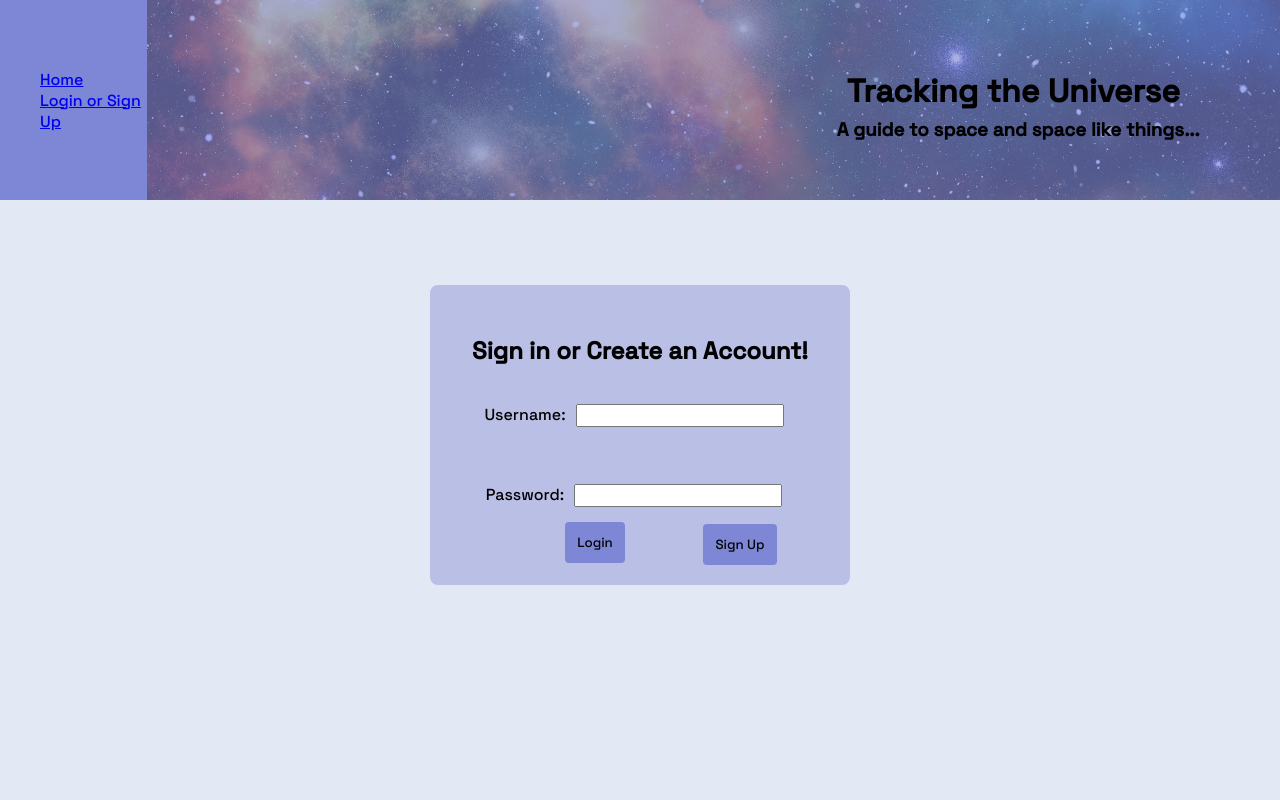
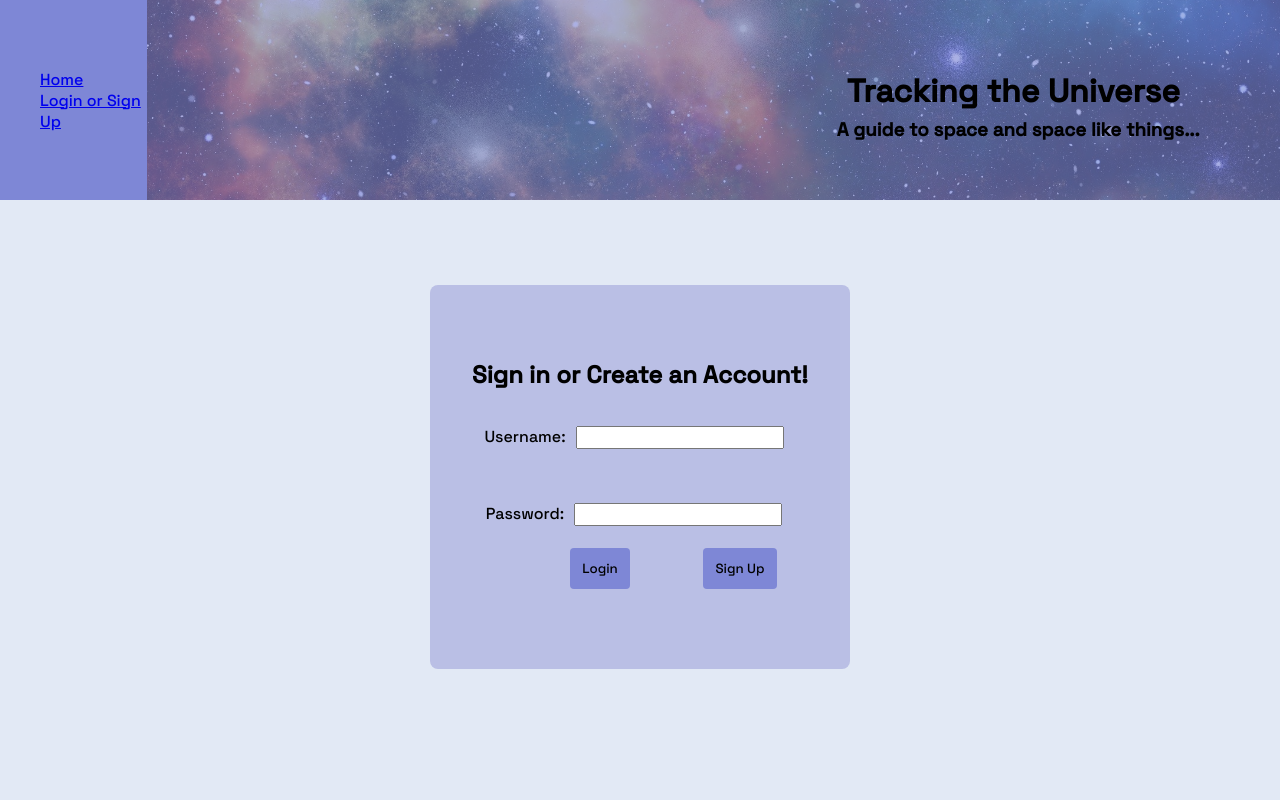
Before and after one commit to leah-crypto/React-Capstone, a React (Create React App) app: page /login in a window 1280 px wide. Shown: the top 800 px of the page. Built offline with nearby package versions, Linux system fonts and the light colour scheme.

Commit message:
update10

```diff
--- a/src/App.css
+++ b/src/App.css
@@ -13,8 +13,8 @@
   height: 250px;
   background-color: #babfe5;
   border-radius: 8px;
-  padding-top: 30px;
-  padding-bottom: 20px;
+  padding-top: 54px;
+  padding-bottom: 80px;
 
   display: flex;
   flex-direction: column;
@@ -36,10 +36,10 @@
 }
 
 #login-btn {
-  margin-left: -90px;
+  margin-left: -80px;
   display: flex;
   flex-direction: row-reverse;
-  margin-top: -30px;
+  margin-top: -20px;
 }
 
 #sign-in-btn {
@@ -84,6 +84,9 @@
   /* padding: 0;
   margin: 0; */
   height: 110px;
+  /* position: relative; */
+  /* top: -400; */
+  margin-top: 0px;
 }
 
 /*planets*/
@@ -103,6 +106,7 @@
   height: 420px;
   max-width: 50%;
   padding-left: 300px;
+  border-radius: 8px;
 }
 
 .planets-cont {
@@ -119,7 +123,7 @@
   justify-content: space-between;
   margin-left: 800px;
   margin-top: 100px;
-  margin-bottom: 100px;
+  margin-bottom: 200px;
 }
 
 .planet-searchbar {
@@ -290,7 +294,9 @@ ul {
   flex-direction: column;
   align-items: center;
   justify-content: space-between;
-  margin-left: 150px;
+  margin-left: 350px;
+  position: relative;
+  top: -550px;
 }
 
 .iss-heading {
@@ -301,6 +307,12 @@ ul {
   padding-bottom: 200px;
   padding-top: 100px;
   /* right: -100%; */
+  height: 45vh;
+}
+
+#iss-pic {
+  margin-left: 900px;
+  margin-right: 40px;
 }
 /*NEO*/
 
--- /dev/null
+++ b/src/Components/AstroidPic.js
@@ -0,0 +1,13 @@
+import { useEffect, useState } from "react";
+import astroid from "../assets/astroid.jpg"
+
+const AstroidPic = () => {
+
+  return (
+    <div id="iss-pic">
+      <img src={astroid} className="spacePhoto"></img>
+    </div>
+  );
+};
+
+export default AstroidPic;
--- a/src/Components/ISSPosition.js
+++ b/src/Components/ISSPosition.js
@@ -1,6 +1,7 @@
 
 import React, { useState, useEffect } from 'react';
 import GoogleMap from './GoogleMap';
+import AstroidPic from './AstroidPic';
 
 function ISSPosition() {
   const [positionData, setPositionData] = useState({});
@@ -15,6 +16,7 @@ function ISSPosition() {
   return (
     <div className='outter'>
             {/* <GoogleMap/> */}
+            <AstroidPic />
     <div className="issCon">
       <h2>ISS Position:</h2>
       <p>Latitude: {positionData.latitude}</p>
--- a/src/Components/Landing.js
+++ b/src/Components/Landing.js
@@ -9,7 +9,9 @@ const Landing = () => {
       <h1 className="landingHeading">Welcome!</h1>
       <h3 className="landingIntro">
         This page was created from my love of space and is meant <br />
-        to help people track and understand more about space.
+        to help people track and understand more about space. <br></br>It was
+        inspired by one of my family's favorite past-times,<br></br> looking
+        through high-powered telescopes together.
       </h3>
       <Link to="/login">
         <button className="planet-btn" id="landing-btn">
```
Also changed, not shown: src/assets/astroid.jpg (added).
